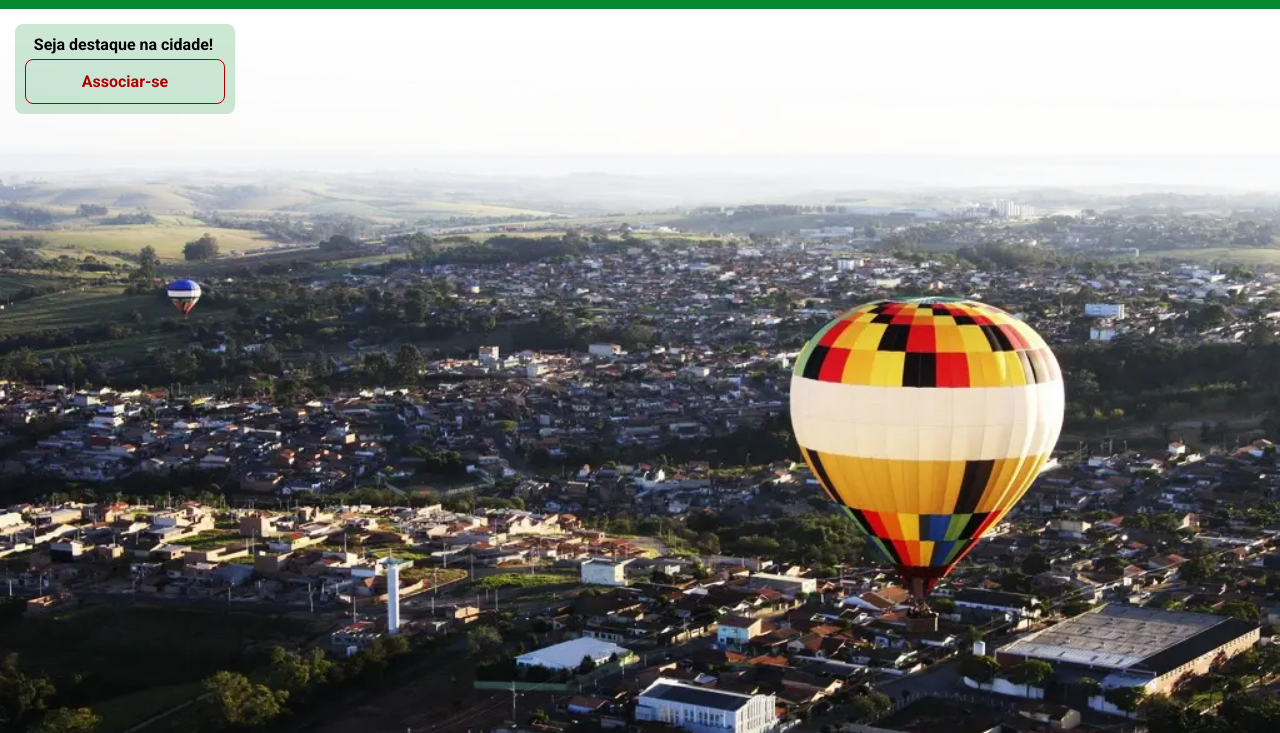
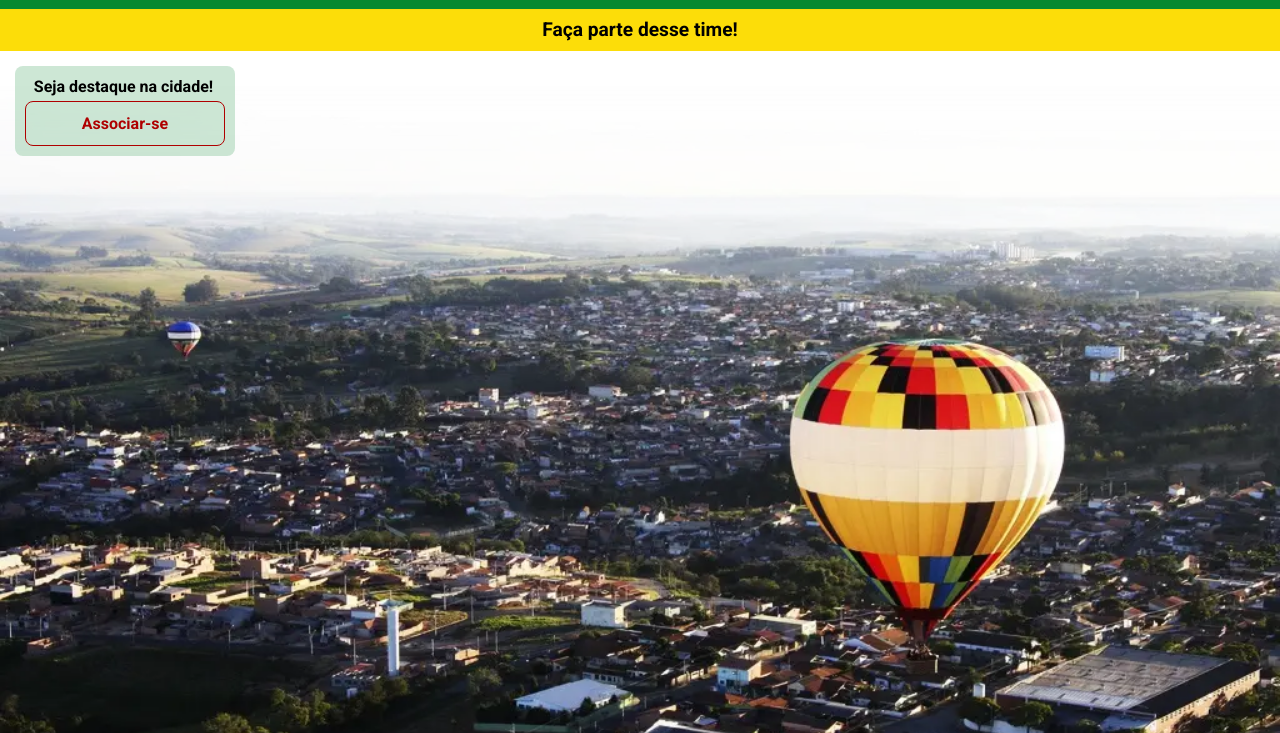
Before and after one commit to Gui-Saraiva/wdd231, a plain HTML site: page camara/index.html in a window 1280 px wide. Shown: the part 66-799 px from the top of the page. Drawn offline with Linux system fonts and the light colour scheme; no server answers.

Commit message:
ajustes pagina comercio

```diff
--- a/camara/estilos/telas-pequenas.css
+++ b/camara/estilos/telas-pequenas.css
@@ -15,8 +15,6 @@ body {
     display: flex;
     flex-direction: column;
 }
-
-
 
 header .container-tarja-verde-header {
     width: 100%;
@@ -156,6 +154,14 @@ nav a:hover {
 
 .btn-grade::before {
     content: "\2637";
+}
+
+main h1 {
+    text-align: center;
+    font-size: 1.2rem;
+    background-color: var(--amarelo-padrao);
+    padding: 10px;
+    margin: 0;
 }
 
 .container-cards {
--- a/camara/index.html
+++ b/camara/index.html
@@ -26,7 +26,7 @@
     <meta property="og:title" content="Camara de Comercio de Boituva">
     <meta property="og:description" content="eventos locais, networking e comércio local. Impulsionar a economia local e prestar suporte a empresas.">
     <meta property="og:url" content="https://www.camaracomercioboituva.com/">
-    <meta property="og:image" content="https://gui-saraiva.github.io/camara/imagens/boituva.webp">
+    <meta property="og:image" content="https://gui-saraiva.github.io/camara/boituva.webp">
 </head>
 
 <body>
@@ -55,12 +55,12 @@
     </header>
 
     <main>
+        <h1>Faça parte desse time!</h1>
         <div class="container-hero">
             <img src="imagens/hero-image.webp" alt="imagem aerea da cidade de Boituva com balões no céu">
-
             <div class="call-to-action">
                 <p>Seja destaque na cidade!</p>
-                <a href="" class="cta-associe">Associar-se</a>
+                <a href="#" class="cta-associe">Associar-se</a>
             </div>
 
             <div class="eventos">
```
Also changed, not shown: camara/boituva.webp (added).
